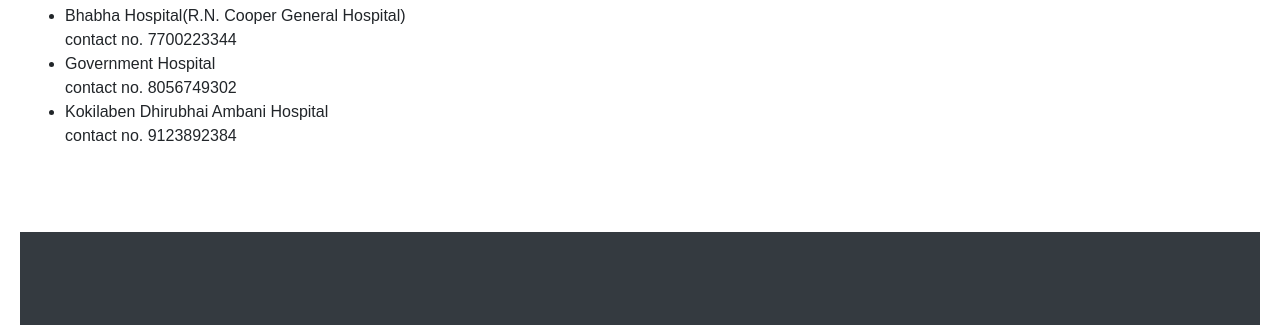
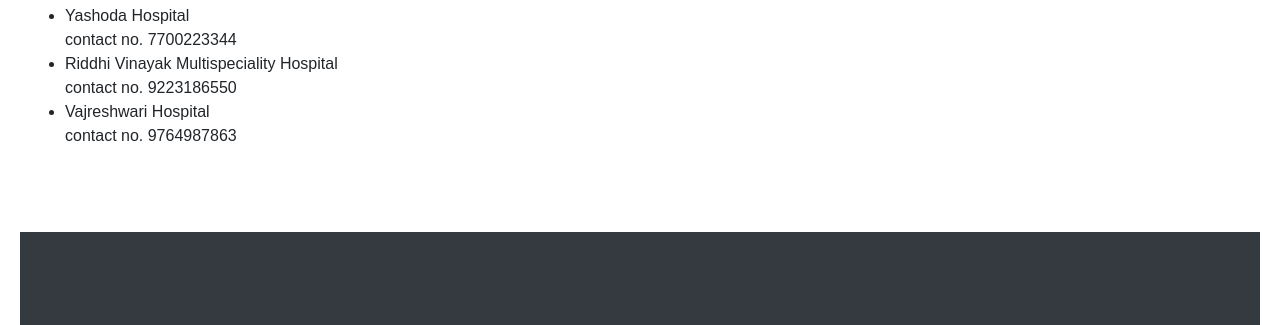
Before and after one commit to Vaishnavic14/HMPV, a plain HTML site: page contact.html in a window 1280 px wide. Shown: the part 1107-1432 px from the top of the page. Drawn offline with nearby package versions, Linux system fonts and the light colour scheme.

Commit message:
Add files via upload

```diff
--- a/contact.html
+++ b/contact.html
@@ -130,11 +130,11 @@
 <div class="row">
     <div class="col-md-12 nearby-hospitals">
         <h2>Nearby Hospitals</h2>
-        <iframe src="https://www.google.com/maps/search/hospital+near+virar+road+mumbai+with+location+map+url/@19.4594691,72.772885,13.44z?entry=ttu&g_ep=EgoyMDI1MDcwNi4wIKXMDSoASAFQAw%3D%3D" width="600" height="450" frameborder="0" style="border:0;" allowfullscreen=""></iframe>
+        <iframe src="https://maps.app.goo.gl/VUqJnWaHu3o1QGVT8" width="600" height="450" frameborder="0" style="border:0;" allowfullscreen=""></iframe>
         <ul>
-            <li> Bhabha Hospital(R.N. Cooper General Hospital) </br>contact no. 7700223344</li>
-            <li> Government Hospital</br>contact no. 8056749302</li>
-            <li> Kokilaben Dhirubhai Ambani Hospital</br>contact no. 9123892384</li>
+            <li> Yashoda Hospital </br>contact no. 7700223344</li>
+            <li> Riddhi Vinayak Multispeciality Hospital</br>contact no. 9223186550</li>
+            <li> Vajreshwari Hospital</br>contact no. 9764987863</li>
         </ul>
     </div>
 </div>
```
